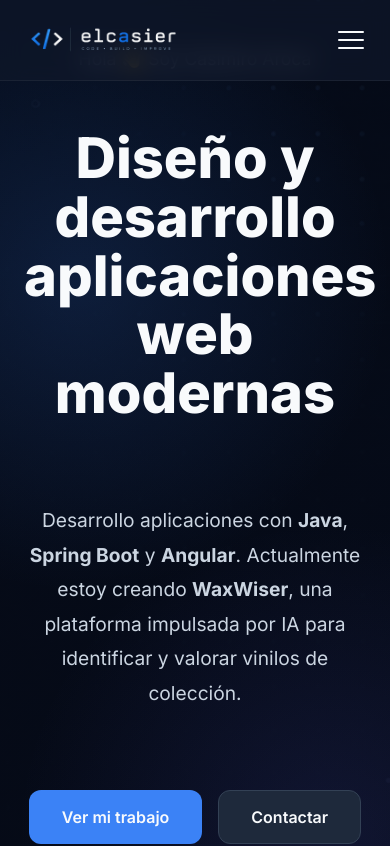
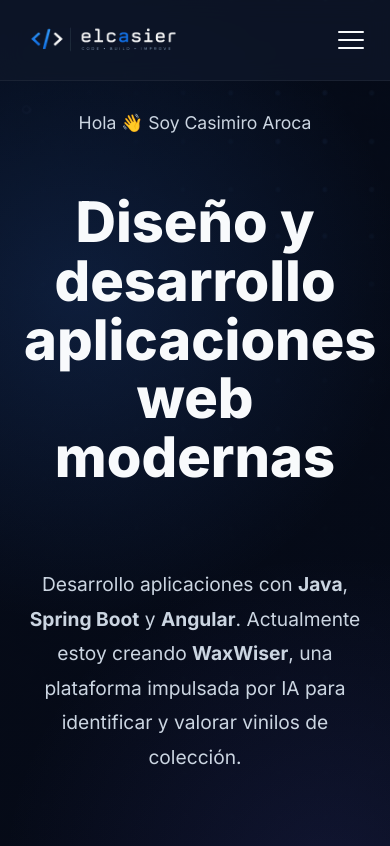
Before and after one commit to elcasier87/portfolio, an Angular app: page / in a window 390 px wide. Shown: the top 846 px of the page. Built offline with nearby package versions, Linux system fonts and the light colour scheme.

Commit message:
Update hero.scss

```diff
--- a/src/app/shared/components/hero/hero.scss
+++ b/src/app/shared/components/hero/hero.scss
@@ -4,8 +4,12 @@
     display: flex;
     align-items: center;
 
-    min-height: calc(100vh - var(--navbar-height));
-    padding: 4rem 2rem;
+    min-height: 100vh;
+
+    padding:
+        calc(var(--navbar-height) + 4rem)
+        2rem
+        4rem;
 
     overflow: hidden;
 
@@ -157,18 +161,22 @@
 @media (max-width: 900px) {
 
     .hero {
-        padding: 3rem 1.5rem;
+
+        min-height: 100vh;
+
+        padding:
+            calc(var(--navbar-height) + 2rem)
+            1.5rem
+            3rem;
     }
 
     .hero-content {
         gap: 3rem;
-
         text-align: center;
     }
 
     .hero-description {
-        margin-left: auto;
-        margin-right: auto;
+        margin-inline: auto;
     }
 
     .hero-buttons {
```
